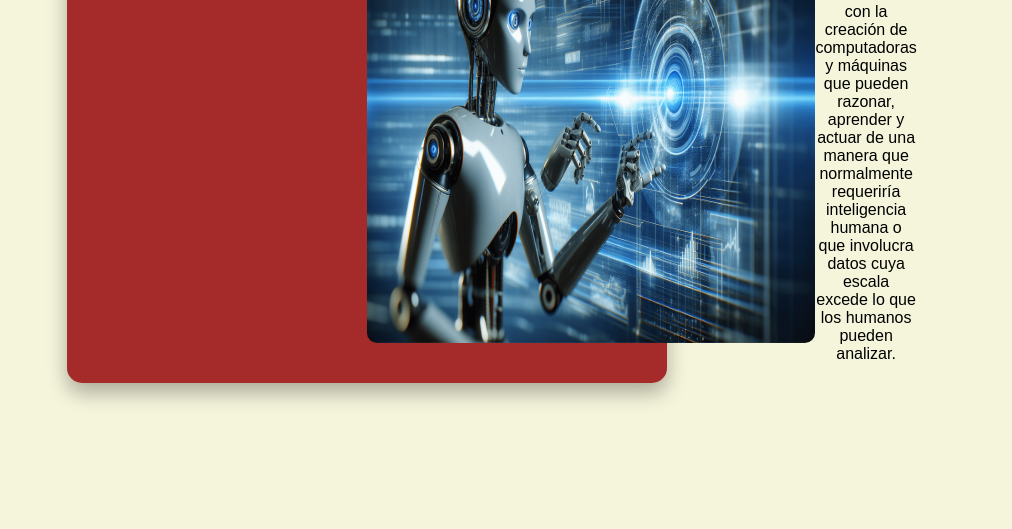
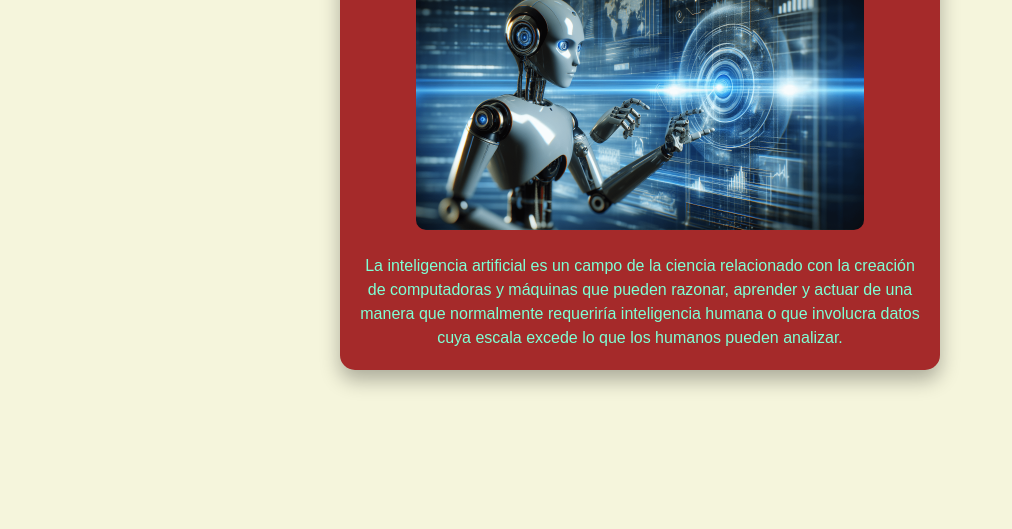
Before and after one commit to kennydeleon/sesion-8, a plain HTML site: page index.html in a window 1280 px wide. Shown: the part 271-800 px from the top of the page, without its empty margins (0-1012 px from the left). Drawn offline with Linux system fonts and the light colour scheme.

Commit message:
version2

```diff
--- a/index.html
+++ b/index.html
@@ -10,7 +10,7 @@
     <div>
         <h1 style="font-size:2.5em; color: #e94560; text-shadow: 2px 2px 4px rgba(0,0,0,0.7); margin-bottom: 20px">INTELIGENCIA ARTIFICIAL</h1>
         <img src="imagen inteligencia artificial.png" alt="imagen de IA" style="width: 80%; height: auto; border-radius: 10px; margin-bottom: 20px">
-        <p style="font-size: medium;">
+        <p style="font-size: 1.0em; color: aquamarine; line-height: 1.5;">
             La inteligencia artificial es un campo de la ciencia relacionado con la creación de computadoras y máquinas que pueden razonar, aprender y actuar de una manera que normalmente requeriría inteligencia humana o que involucra datos cuya escala excede lo que los humanos pueden analizar.
         </p>
     </div>
--- a/style.css
+++ b/style.css
@@ -2,9 +2,10 @@
     margin: 0;
     padding: 0;
     box-sizing: border-box;
-    display: flex;
+
 }
 body {
+    display: flex;
     align-items: center;
     justify-content: center;
     height: 100vh;
```
